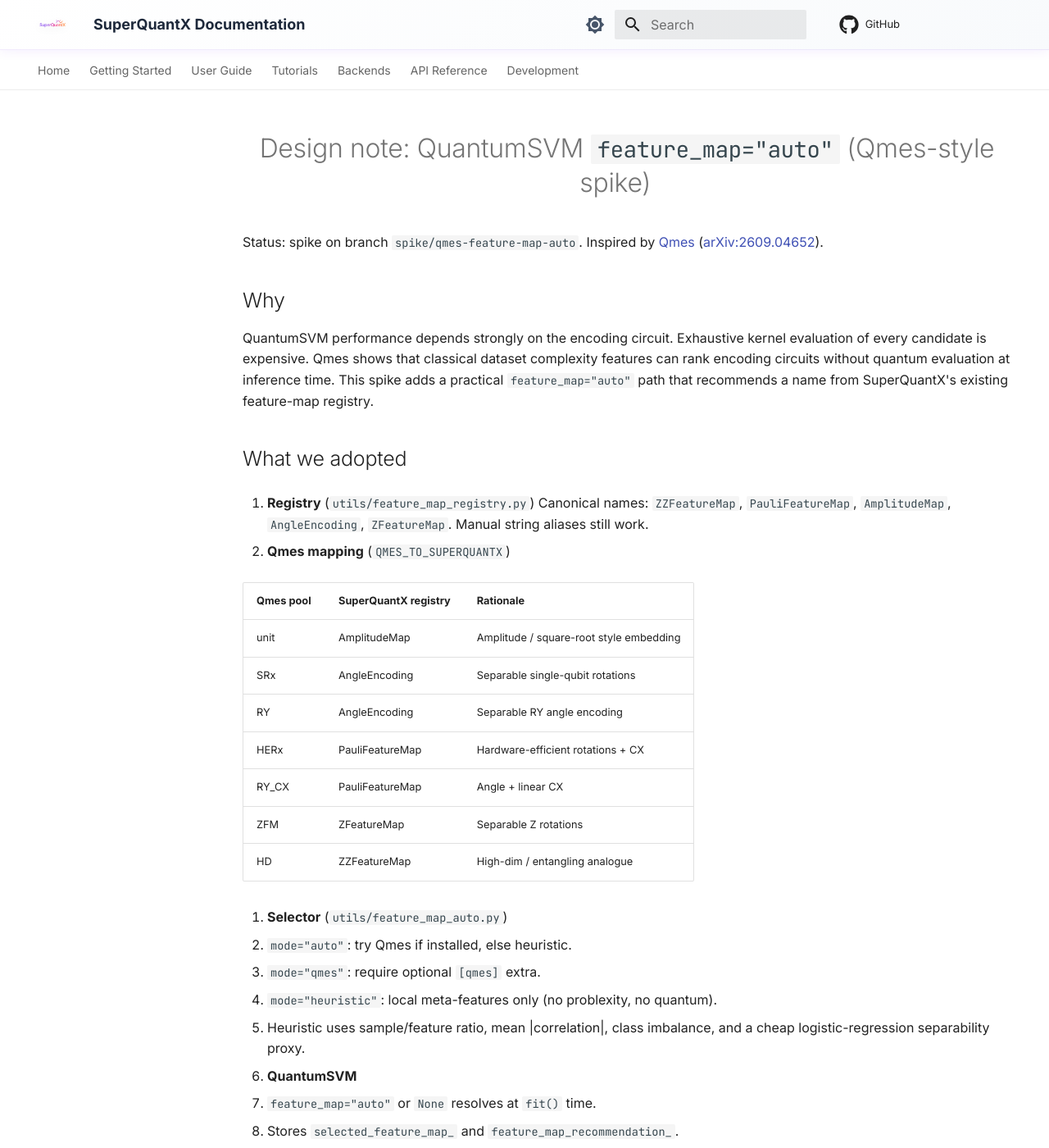
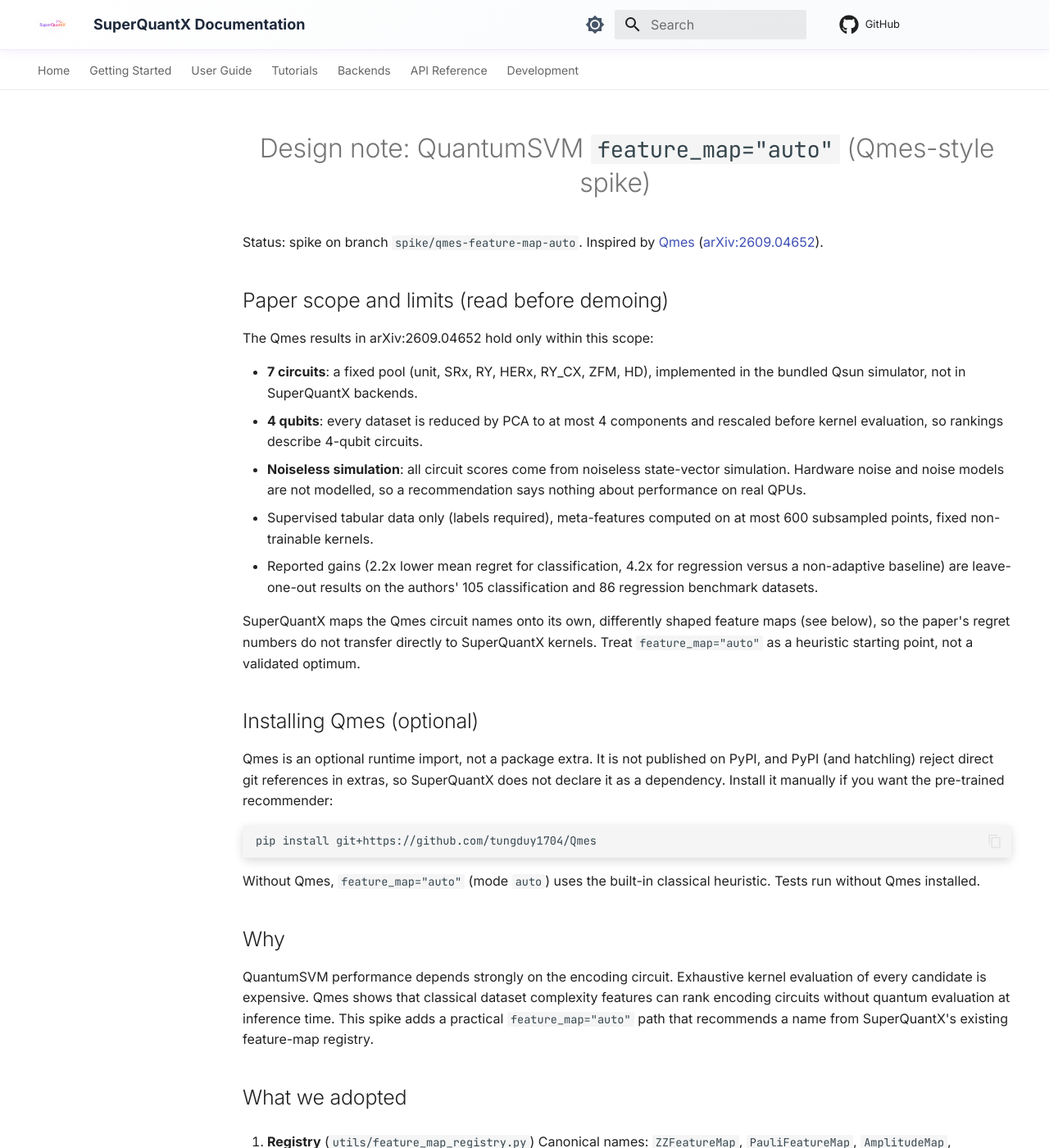
Before and after one commit to SuperagenticAI/superquantx, an MkDocs documentation site: the page built from docs/design/qmes-feature-map-auto.md, in a window 1280 px wide and 1400 px high. Shown: the whole window at 82% size. Built offline with MkDocs 1.6.1 and Material for MkDocs 9.7.7, drawn with Linux system fonts in a browser that asks for light colours; comment, search, counter and statistics services are not loaded; some of the changed text lies outside the part shown.

Commit message:
Make Qmes an optional runtime import instead of a git-URL extra
Hatchling and PyPI reject direct references in extras, which broke CI
install. Qmes is now installed manually from git, the classical heuristic
fallback is unchanged, and the design doc states the paper limits
(7 circuits, 4 qubits, noiseless simulation; arXiv:2609.04652).

````diff
--- a/docs/design/qmes-feature-map-auto.md
+++ b/docs/design/qmes-feature-map-auto.md
@@ -2,6 +2,42 @@
 
 Status: spike on branch `spike/qmes-feature-map-auto`.
 Inspired by [Qmes](https://github.com/tungduy1704/Qmes) ([arXiv:2609.04652](https://arxiv.org/abs/2609.04652)).
+
+## Paper scope and limits (read before demoing)
+
+The Qmes results in arXiv:2609.04652 hold only within this scope:
+
+- **7 circuits**: a fixed pool (unit, SRx, RY, HERx, RY_CX, ZFM, HD),
+  implemented in the bundled Qsun simulator, not in SuperQuantX backends.
+- **4 qubits**: every dataset is reduced by PCA to at most 4 components and
+  rescaled before kernel evaluation, so rankings describe 4-qubit circuits.
+- **Noiseless simulation**: all circuit scores come from noiseless
+  state-vector simulation. Hardware noise and noise models are not modelled,
+  so a recommendation says nothing about performance on real QPUs.
+- Supervised tabular data only (labels required), meta-features computed on
+  at most 600 subsampled points, fixed non-trainable kernels.
+- Reported gains (2.2x lower mean regret for classification, 4.2x for
+  regression versus a non-adaptive baseline) are leave-one-out results on the
+  authors' 105 classification and 86 regression benchmark datasets.
+
+SuperQuantX maps the Qmes circuit names onto its own, differently shaped
+feature maps (see below), so the paper's regret numbers do not transfer
+directly to SuperQuantX kernels. Treat `feature_map="auto"` as a heuristic
+starting point, not a validated optimum.
+
+## Installing Qmes (optional)
+
+Qmes is an optional runtime import, not a package extra. It is not published
+on PyPI, and PyPI (and hatchling) reject direct git references in extras, so
+SuperQuantX does not declare it as a dependency. Install it manually if you
+want the pre-trained recommender:
+
+```bash
+pip install git+https://github.com/tungduy1704/Qmes
+```
+
+Without Qmes, `feature_map="auto"` (mode `auto`) uses the built-in classical
+heuristic. Tests run without Qmes installed.
 
 ## Why
 
@@ -31,7 +67,7 @@
 
 3. **Selector** (`utils/feature_map_auto.py`)
    - `mode="auto"`: try Qmes if installed, else heuristic.
-   - `mode="qmes"`: require optional `[qmes]` extra.
+   - `mode="qmes"`: require the optional Qmes package (runtime import only).
    - `mode="heuristic"`: local meta-features only (no problexity, no quantum).
    - Heuristic uses sample/feature ratio, mean |correlation|, class imbalance,
      and a cheap logistic-regression separability proxy.
````
Also changed, not shown: other parts of docs/design/qmes-feature-map-auto.md (+1 -2 lines), CHANGELOG.md (+2 -1 lines), pyproject.toml (+4 -8 lines), 1 other file.
